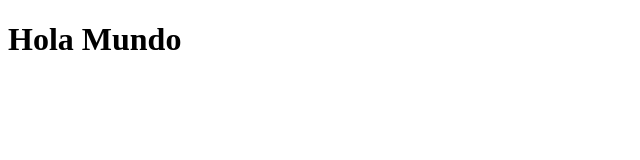
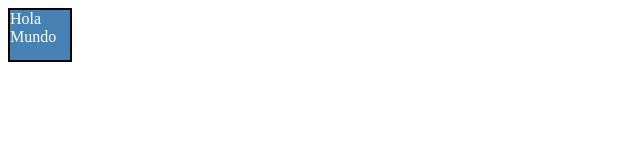
Before and after one commit to RobertMoralesO/clase-git-css-web1-2022-2, a plain HTML site: page index.html in a window 1280 px wide. Shown: the whole page, without its empty margins (0-640 px from the left). Drawn offline with Linux system fonts and the light colour scheme.

Commit message:
Introducción a CSS

```diff
--- /dev/null
+++ b/estilos.css
@@ -0,0 +1,7 @@
+.cuadrado{
+    background-color: steelblue;
+    color: white;
+    height: 50px;
+    width: 60px;
+    border: 2px solid black;
+}
--- a/index.html
+++ b/index.html
@@ -1,12 +1,13 @@
 <!DOCTYPE html>
-<html lang="en">
+<html lang="es">
 <head>
     <meta charset="UTF-8">
     <meta http-equiv="X-UA-Compatible" content="IE=edge">
     <meta name="viewport" content="width=device-width, initial-scale=1.0">
-    <title>Document</title>
+    <title>Mi primer Código de CSS</title>
+    <link rel="stylesheet" href="estilos.css">
 </head>
 <body>
-    <h1>Hola Mundo</h1>
+    <div class="cuadrado">Hola Mundo</div>
 </body>
 </html>
```
